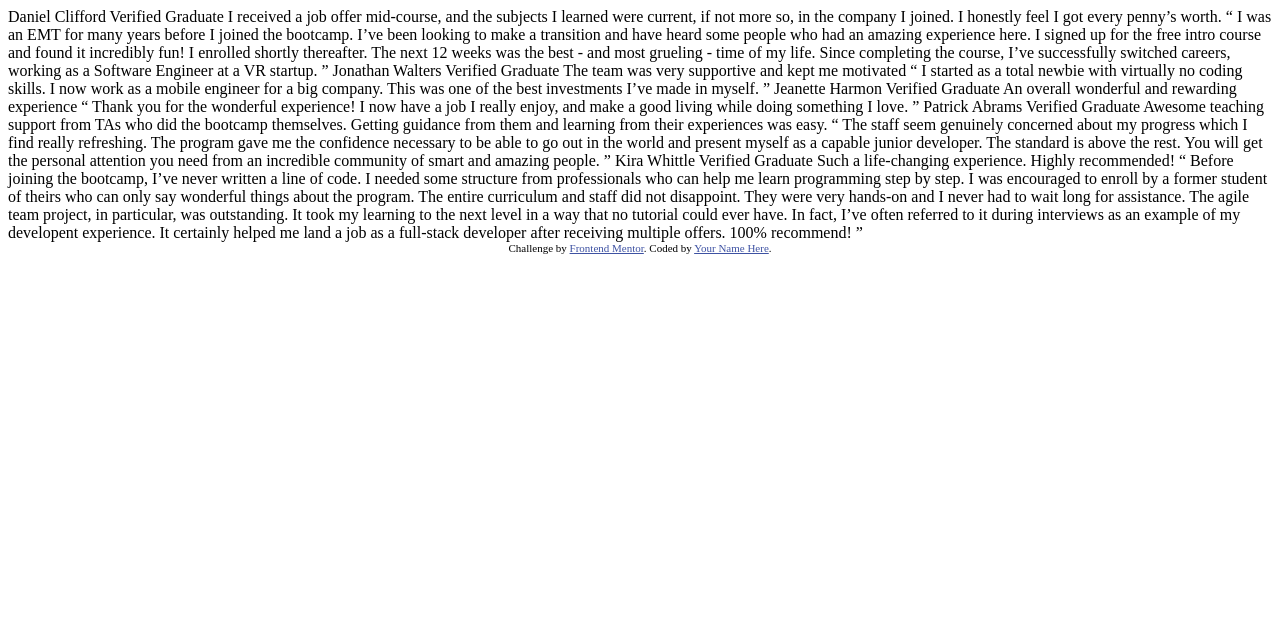
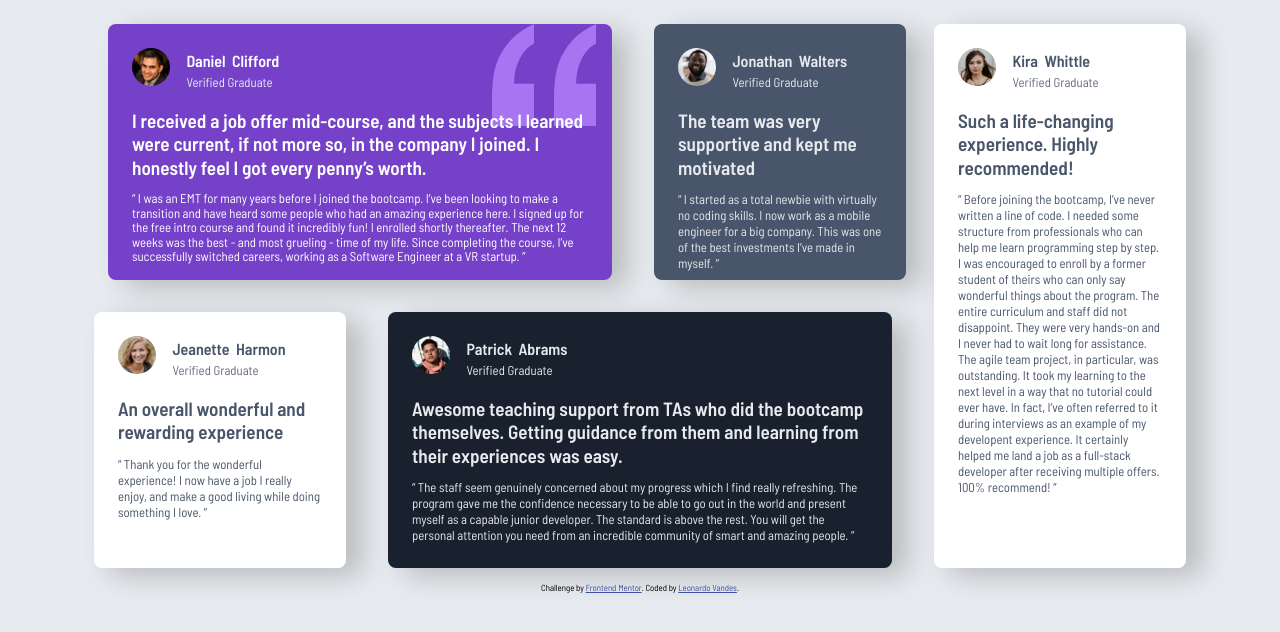
Before and after one commit to ChessUP/Testimonials, a plain HTML site: page index.html in a window 1280 px wide. Drawn offline with Linux system fonts and the light colour scheme.

Commit message:
Testimonials

```diff
--- a/index.html
+++ b/index.html
@@ -1,64 +1,85 @@
 <!DOCTYPE html>
-<html lang="en">
+<html lang="pt-BR">
 <head>
   <meta charset="UTF-8">
-  <meta name="viewport" content="width=device-width, initial-scale=1.0"> <!-- displays site properly based on user's device -->
-
+  <meta name="viewport" content="width=device-width, initial-scale=1.0">
   <link rel="icon" type="image/png" sizes="32x32" href="./images/favicon-32x32.png">
 
-  <title>Frontend Mentor | [Challenge Name Here]</title>
-
-  <!-- Feel free to remove these styles or customise in your own stylesheet 👍 -->
+  <title>Frontend Mentor | Testimonials</title>
+  <link rel="stylesheet" href="style/mobile.css">
+  <link rel="stylesheet" href="style/all.css">
   <style>
     .attribution { font-size: 11px; text-align: center; }
     .attribution a { color: hsl(228, 45%, 44%); }
   </style>
 </head>
 <body>
-  Daniel Clifford
-  Verified Graduate
+  <div class="clifford">
+    <img src="images/image-daniel.jpg" alt="Daniel Clifford">
+    <p class="title">Daniel Clifford</p>
+    <p class="subtitle">Verified Graduate</p>
 
+    <h2>
       I received a job offer mid-course, and the subjects I learned were current, if not more so,
       in the company I joined. I honestly feel I got every penny’s worth.
-
+    </h2>
+    <p>
       “ I was an EMT for many years before I joined the bootcamp. I’ve been looking to make a
       transition and have heard some people who had an amazing experience here. I signed up
       for the free intro course and found it incredibly fun! I enrolled shortly thereafter.
       The next 12 weeks was the best - and most grueling - time of my life. Since completing
       the course, I’ve successfully switched careers, working as a Software Engineer at a VR startup. ”
+    </p>
+  </div>
 
-  Jonathan Walters
-  Verified Graduate
+  <div class="walters">
+    <img src="images/image-jonathan.jpg" alt="Jonathan Walters">
+    <p class="title">Jonathan Walters</p>
+    <p class="subtitle">Verified Graduate</p>
 
-  The team was very supportive and kept me motivated
-
+    <h2>The team was very supportive and kept me motivated</h2>
+    <p>
       “ I started as a total newbie with virtually no coding skills. I now work as a mobile engineer
       for a big company. This was one of the best investments I’ve made in myself. ”
+    </p>
+  </div>
 
-  Jeanette Harmon
-  Verified Graduate
+  <div class="harmon">
+    <img src="images/image-jeanette.jpg" alt="Jeanette Harmon">
+    <p class="title">Jeanette Harmon</p>
+    <p class="subtitle">Verified Graduate</p>
 
-  An overall wonderful and rewarding experience
-
+    <h2>An overall wonderful and rewarding experience</h2>
+    <p>
       “ Thank you for the wonderful experience! I now have a job I really enjoy, and make a good living
       while doing something I love. ”
+    </p>
+  </div>
 
-  Patrick Abrams
-  Verified Graduate
+  <div class="abrams">
+    <img src="images/image-patrick.jpg" alt="Patrick Abrams">
+    <p class="title">Patrick Abrams</p>
+    <p class="subtitle">Verified Graduate</p>
 
+    <h2>
       Awesome teaching support from TAs who did the bootcamp themselves. Getting guidance from them and
       learning from their experiences was easy.
-
+    </h2>
+    <p>
       “ The staff seem genuinely concerned about my progress which I find really refreshing. The program
       gave me the confidence necessary to be able to go out in the world and present myself as a capable
       junior developer. The standard is above the rest. You will get the personal attention you need from
       an incredible community of smart and amazing people. ”
+    </p>
+  </div>
 
-  Kira Whittle
-  Verified Graduate
+  <div class="whittle">
+    <img src="images/image-kira.jpg" alt="Kira Whittle">
+    <p class="title">Kira Whittle</p>
+    <p class="subtitle">Verified Graduate</p>
 
-  Such a life-changing experience. Highly recommended!
-
+    <h2>Such a life-changing experience. Highly recommended!</h2>
+    <p>
       “ Before joining the bootcamp, I’ve never written a line of code. I needed some structure from
       professionals who can help me learn programming step by step. I was encouraged to enroll by a former
       student of theirs who can only say wonderful things about the program. The entire curriculum and staff
@@ -67,10 +88,12 @@
       could ever have. In fact, I’ve often referred to it during interviews as an example of my developent
       experience. It certainly helped me land a job as a full-stack developer after receiving multiple offers.
       100% recommend! ”
+    </p>
+  </div>
 
   <div class="attribution">
-    Challenge by <a href="https://www.frontendmentor.io?ref=challenge" target="_blank">Frontend Mentor</a>.
-    Coded by <a href="#">Your Name Here</a>.
+    <p>Challenge by <a href="https://www.frontendmentor.io?ref=challenge" target="_blank">Frontend Mentor</a>.
+    Coded by <a href="https://github.com/ChessUP">Leonardo Vandes</a>.</p>
   </div>
 </body>
 </html>
--- /dev/null
+++ b/style/all.css
@@ -0,0 +1,116 @@
+@media screen and (min-width: 600px) {
+  body {
+    display: grid;
+    grid-template-rows: repeat(2, 18em);
+    grid-template-columns: repeat(4, 1fr);
+    grid-auto-flow: row; /* Garante que os itens fluam apenas nas linhas */
+    grid-auto-columns: 0; /* Evita criação de colunas extras */
+
+    /* padding-top: auto; */
+    margin-top: 10vh;
+  }
+
+  h2 {
+    font-size: .8em;
+    line-height: 1.4em;
+  }
+
+  p {
+    font-size: .7em;
+  }
+
+  .title {
+    word-spacing: .2em;
+    font-size: .6em;
+  }
+
+  .subtitle {
+    line-height: 1.3em;
+  }
+
+  img {
+    /* width: 2em; */
+  }
+
+  .clifford {
+    background-image: url(../images/bg-pattern-quotation.svg);
+    background-repeat: no-repeat;
+    background-position-x: 30vw;
+    grid-row: 1;
+    grid-column: 1 / 3;
+    line-height: .9em;
+  }
+
+  .walters {
+    grid-column: 3;
+    font-size: 1em;
+  }
+
+  .harmon {
+    grid-column: 1;
+  }
+
+  .abrams {
+    grid-column: 2 / 4;
+  }
+
+  .whittle {
+    grid-column: 4;
+    grid-row: 1 / 3;
+  }
+
+  .attribution{
+    grid-column: 2 / 4;
+    display: inline;
+  }
+}
+
+@media screen and (min-width: 900px) {
+    body {
+        padding-top: 0;
+        margin-top: 1vh;
+    }
+
+    h2 {
+        font-size: 1.1em;
+        line-height: 1em;
+    }
+
+    .title {
+        font-size: 1em;
+    }
+
+    p {
+        font-size: .8em;
+    }
+
+    .attribution {
+        margin-top: -1em;
+        font-size: 1em;
+    }
+}
+
+@media screen and (min-width: 1200px) {
+    body {
+        padding-top: 0;
+        margin-top: 1vh;
+        margin-right: 5em;
+        margin-left: 5em;
+    }
+
+    h2 {
+        font-size: 1.2em;
+        line-height: 1.2em;
+    }
+
+    p {
+        font-size: .8em;
+    }
+
+    .attribution {
+        font-size: 1em;
+        display: inline;
+        margin-top: -1em;
+    }
+
+}
--- /dev/null
+++ b/style/mobile.css
@@ -0,0 +1,128 @@
+@import url('https://fonts.googleapis.com/css2?family=Barlow+Semi+Condensed:ital,wght@0,100;0,200;0,300;0,400;0,500;0,600;0,700;0,800;0,900;1,100;1,200;1,300;1,400;1,500;1,600;1,700;1,800;1,900&display=swap');
+
+.barlow-semi-condensed-thin {
+  font-family: "Barlow Semi Condensed", sans-serif;
+  font-weight: 100;
+  font-style: normal;
+}
+
+:root {
+--Barlow-Semi: "Barlow Semi Condensed", sans-serif;
+
+    /*### Primary*/
+
+--Purple50: hsl(260, 100%, 95%);
+--Purple300: hsl(264, 82%, 80%);
+--Purple500: hsl(263, 55%, 52%);
+
+    /* ### Neutral */
+
+--White: hsl(0, 0%, 100%);
+--Grey100: hsl(214, 17%, 92%);
+--Grey200: hsl(0, 0%, 81%);
+--Grey400: hsl(224, 10%, 45%);
+--Grey500: hsl(217, 19%, 35%);
+--Darkblue: hsl(219, 29%, 14%);
+--Black: hsl(0, 0%, 7%);
+
+}
+
+
+* {
+    margin: 0em;
+    padding: 0em;
+    box-sizing: border-box;
+}
+
+body {
+    display: flex;
+    flex-direction: column;
+
+    font-family: var(--Barlow-Semi);
+    font-weight: 400;
+    padding-top: 3em; /* Espaço apenas no topo da página */
+    background-color: var(--Grey100);
+}
+
+
+img {
+    float: left; /*Ver mais*/
+    overflow: auto; /*Ver mais*/
+    border-radius: 50%;
+    margin-right: 1em;
+    width: 3vw;
+
+    /* object-fit: cover; */ /*Ver mais*/
+}
+
+.clifford img, .abrams img {
+    /* border: 2px solid var(--Purple300); */
+}
+
+h2 {
+    margin-top: 1em;
+    font-size: 1.2em;
+    font-weight: 600;
+}
+
+p {
+    padding-top: 1em;
+    font-size: .8em;
+}
+
+.title {
+    padding-top: 0em;
+    margin-top: .8em;
+    line-height: 0em;
+    font-weight: 600;
+}
+
+.subtitle {
+    color: var(--Grey100);
+}
+
+.harmon > .subtitle, .whittle > .subtitle {
+    color: var(--Grey400);
+}
+
+.clifford, .walters, .harmon, .abrams, .whittle {
+    /* width: 100%; Ver o que o width faz com 100% */
+    /* max-width: 350px; Ver o max-width faz */
+    /* margin: 0 auto; Ver o que o margin 0 auto */
+    padding: 1.5em; /*Ver a diferença de padding para margin */
+    width: 90%;
+    margin: 1em auto; /*3em define o top e bottom, auto define left e right */
+    border-radius: .5em;
+    box-shadow: 1em .5em 1.7em rgba(0, 0, 0, .2);
+}
+
+.clifford {
+    background-color: var(--Purple500);
+    color: var(--White);
+
+}
+
+.walters {
+    background-color: var(--Grey500);
+    color: var(--Grey100);
+
+}
+
+.harmon {
+    background-color: var(--White);
+    color: var(--Grey500);
+}
+
+.abrams {
+    background-color: var(--Darkblue);
+    color: var(--Grey100);
+}
+
+.whittle {
+    background-color: var(--White);
+    color: var(--Grey500);
+}
+
+.attribution {
+    display: inline;
+}
```
Lines whose indentation alone changed are shown as unchanged.
